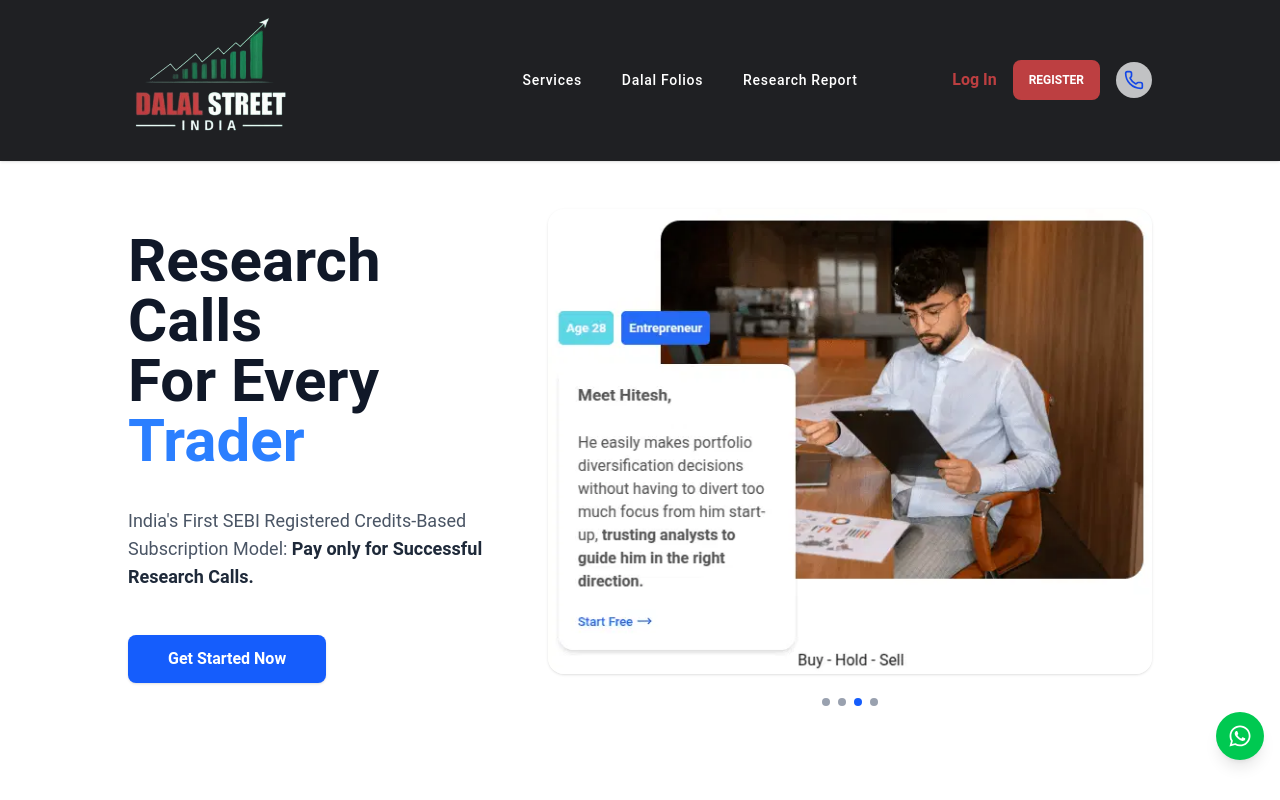
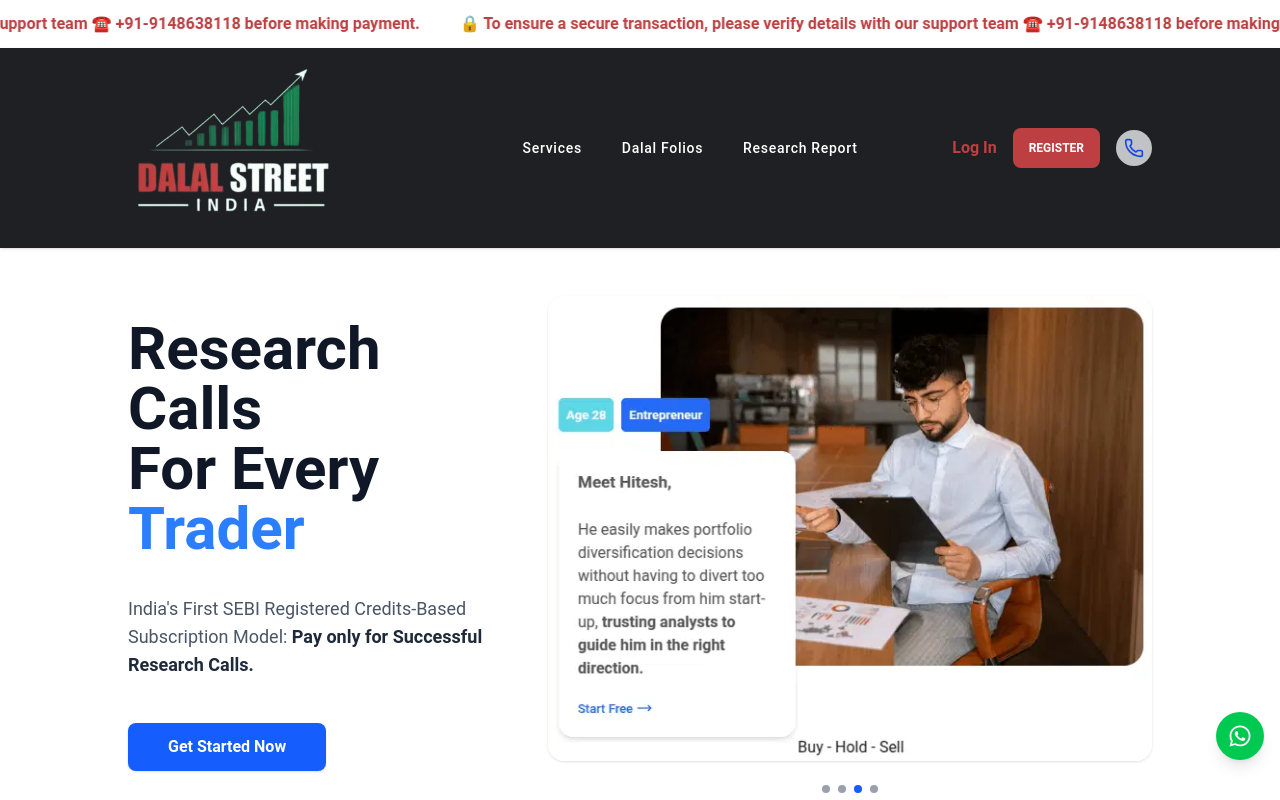
Before and after one commit to Coader-Sasmi/dalal-street-frontend, a Next.js app: page / in a window 1280 px wide. Shown: the top 800 px of the page. Built offline with nearby package versions, Linux system fonts and the light colour scheme.

Commit message:
Header Text Scroll added

```diff
--- a/src/app/globals.css
+++ b/src/app/globals.css
@@ -53,13 +53,23 @@ body {
   }
 }
 
-
-
-/* .hide-scrollbar {
-  -ms-overflow-style: none;
-  scrollbar-width: none;
+/* Header Text Scroll */
+@keyframes scroll {
+  0% {
+    transform: translateX(0);
+  }
+  100% {
+    transform: translateX(-50%);
+  }
 }
 
-.hide-scrollbar::-webkit-scrollbar {
-  display: none;
-} */
+.animate-scroll {
+  display: inline-flex;
+  white-space: nowrap;
+  animation: scroll 25s linear infinite;
+  will-change: transform;
+}
+
+.animate-scroll:hover {
+  animation-play-state: paused;
+}
--- a/src/components/Header.tsx
+++ b/src/components/Header.tsx
@@ -13,7 +13,28 @@ export default function Navbar() {
   const [isOpenLogin, setIsOpenLogin] = useState(false);
 
   return (
-    <nav className="w-full shadow-sm bg-[#1f2023] sticky top-0 z-50">
+    <div className="sticky top-0 z-50 bg-white">
+    <div className="w-full overflow-hidden py-3">
+      <div className="animate-scroll whitespace-nowrap">
+    <p className="inline-block text-[#bd3f41] text-sm sm:text-base font-semibold px-6 text-center">
+      🔒 To ensure a secure transaction, please verify details with our support team ☎️
+      <span className="font-semibold"> +91-9148638118</span> before making payment.
+    </p>
+    <p className="inline-block text-[#bd3f41] text-sm sm:text-base font-semibold px-4 text-center">
+      🔒 To ensure a secure transaction, please verify details with our support team ☎️
+      <span className="font-semibold"> +91-9148638118</span> before making payment.
+    </p>
+    <p className="inline-block text-[#bd3f41] text-sm sm:text-base font-semibold px-4 text-center">
+      🔒 To ensure a secure transaction, please verify details with our support team ☎️
+      <span className="font-semibold"> +91-9148638118</span> before making payment.
+    </p>
+    <p className="inline-block text-[#bd3f41] text-sm sm:text-base font-semibold px-4 text-center">
+      🔒 To ensure a secure transaction, please verify details with our support team ☎️
+      <span className="font-semibold"> +91-9148638118</span> before making payment.
+    </p>
+      </div>
+    </div>
+    <div className="w-full shadow-sm bg-[#1f2023]">
       <div className="main-container py-2">
         <div className="flex justify-between items-center">
           {/* Logo */}
@@ -23,7 +44,7 @@ export default function Navbar() {
             alt="Dalal Street Logo"
             width={260}
             height={60}
-            className="h-auto w-[55%]"
+            className="h-auto w-[70%]"
             priority
           />
         </Link>
@@ -159,6 +180,8 @@ export default function Navbar() {
         </div>
       )}
 
-    </nav>
+    </div>
+    </div>
+
   );
 }
```
